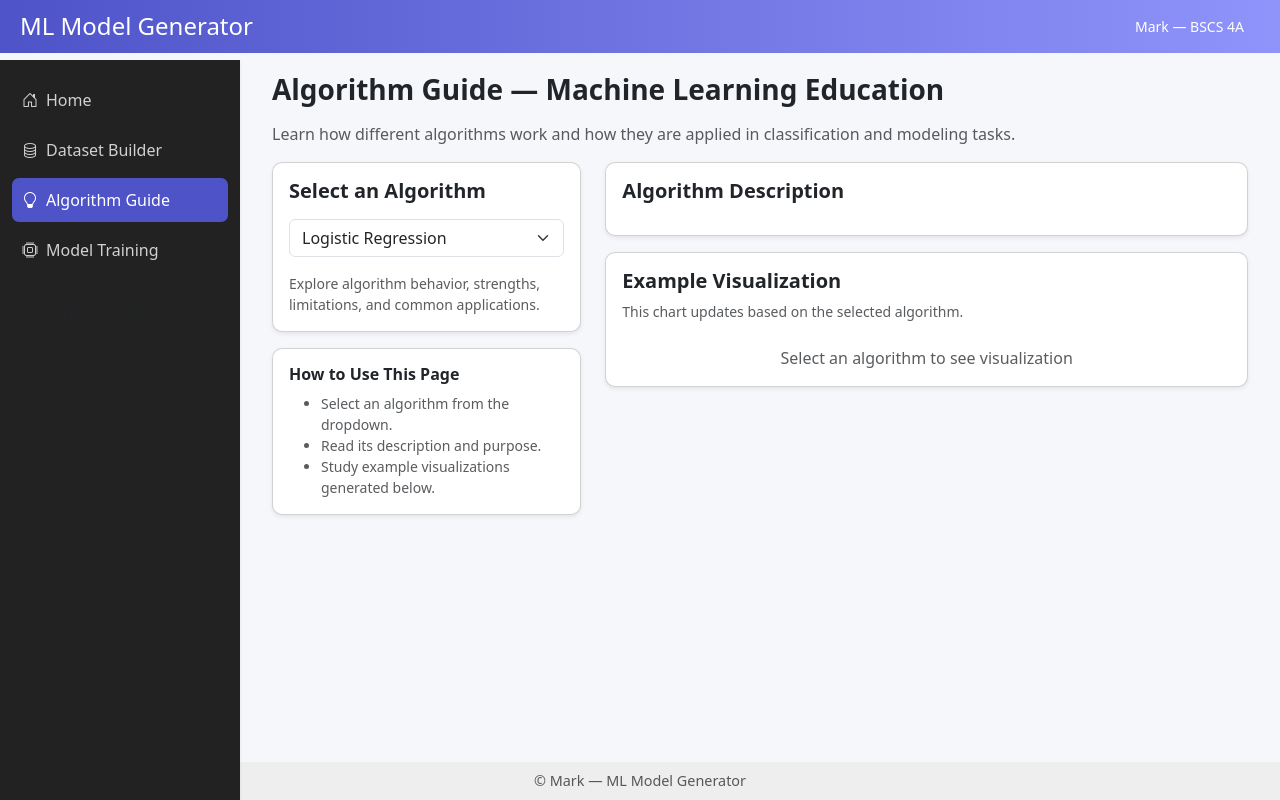
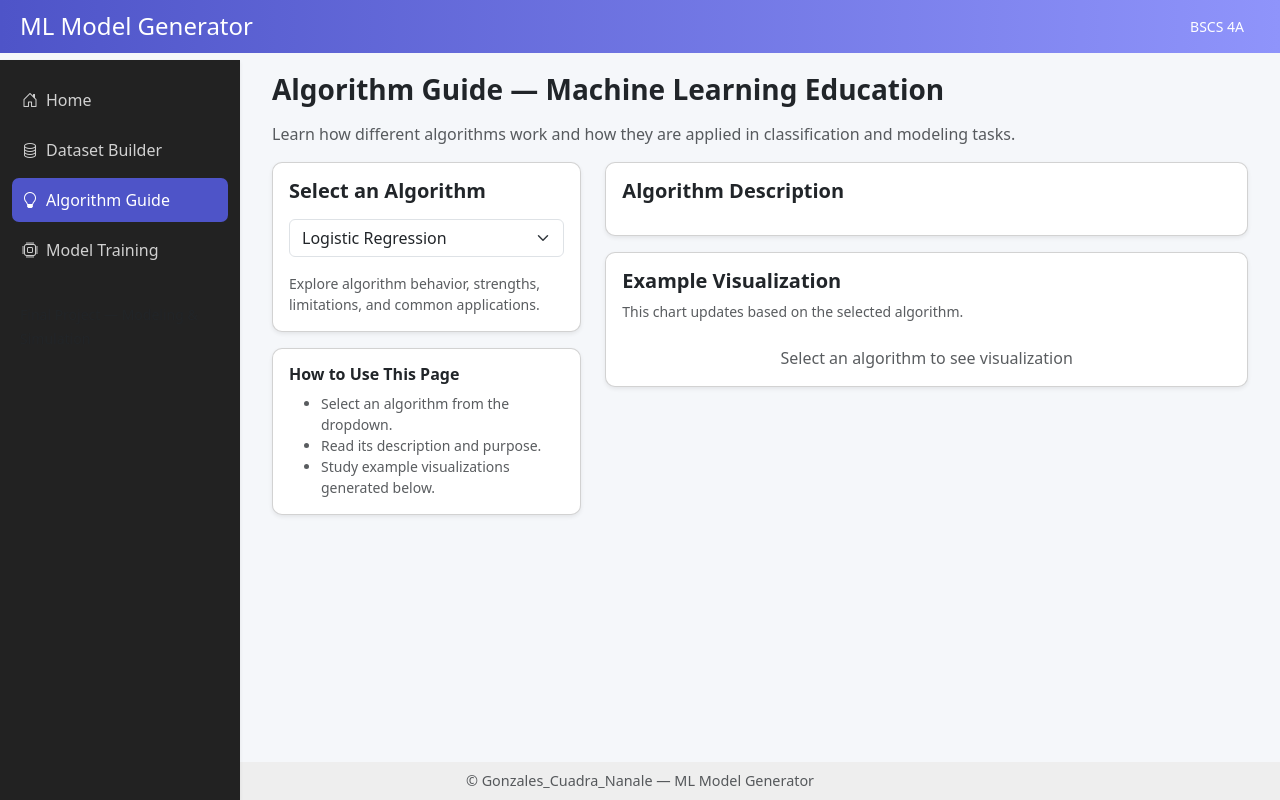
Before and after one commit to MarkGnzls/DATA-GENERATORS, a Flask app: page /algorithm_guide in a window 1280 px wide. Run offline with Flask 3, Linux system fonts and the light colour scheme; some libraries are stand-ins or nearby versions.

Commit message:
rename the header and footer

```diff
--- a/templates/base.html
+++ b/templates/base.html
@@ -23,7 +23,7 @@
       </button>
       <h4 class="mb-0 text-white">ML Model Generator</h4>
     </div>
-    <div class="me-3 text-white small">Mark — BSCS 4A</div>
+    <div class="me-3 text-white small"> BSCS 4A</div>
   </header>
 
   <!-- Workspace -->
@@ -52,7 +52,7 @@
 
   <!-- Footer -->
   <footer class="footer text-center text-muted">
-    © Mark — ML Model Generator
+    © Gonzales_Cuadra_Nanale — ML Model Generator
   </footer>
 
   <!-- Loading overlay -->
```
